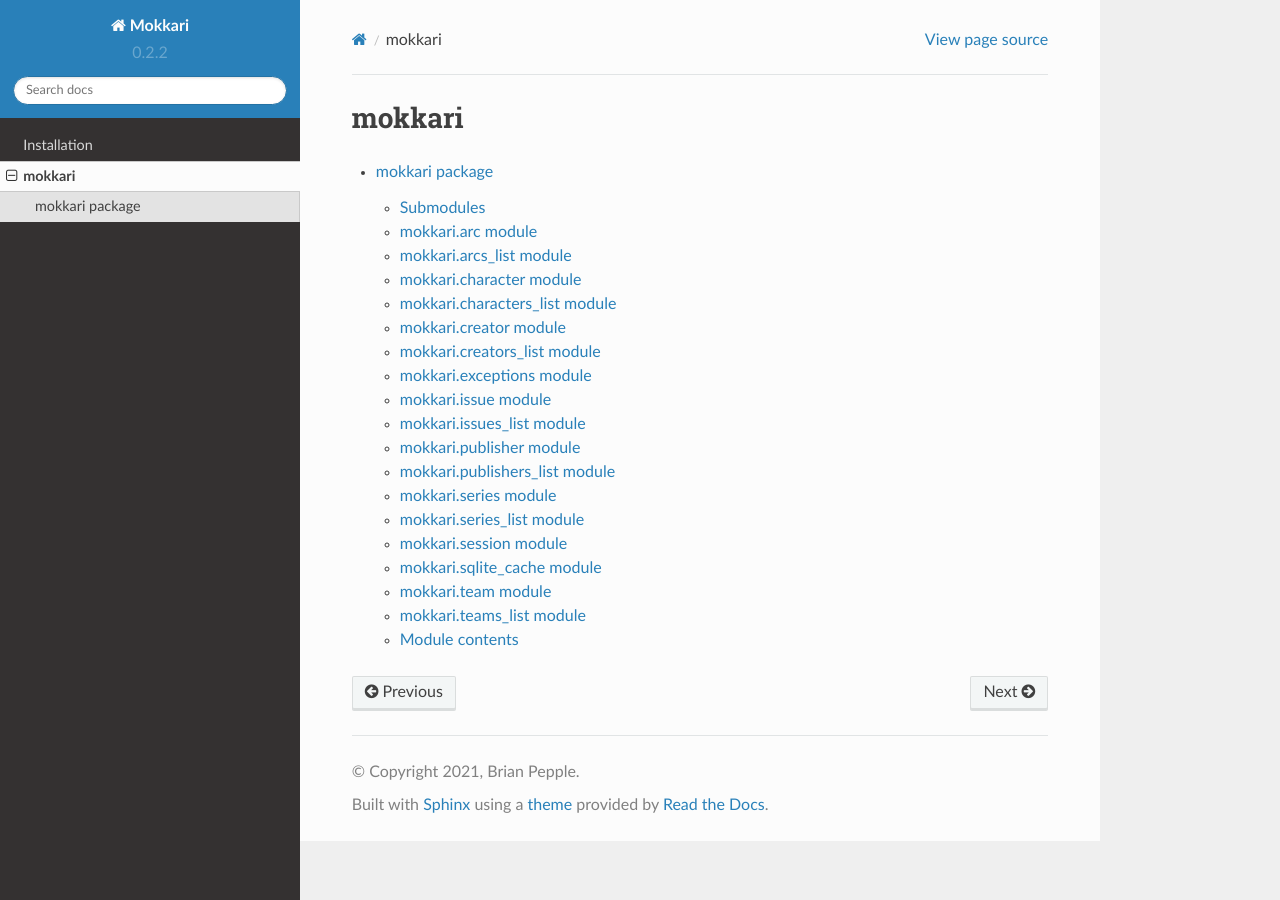
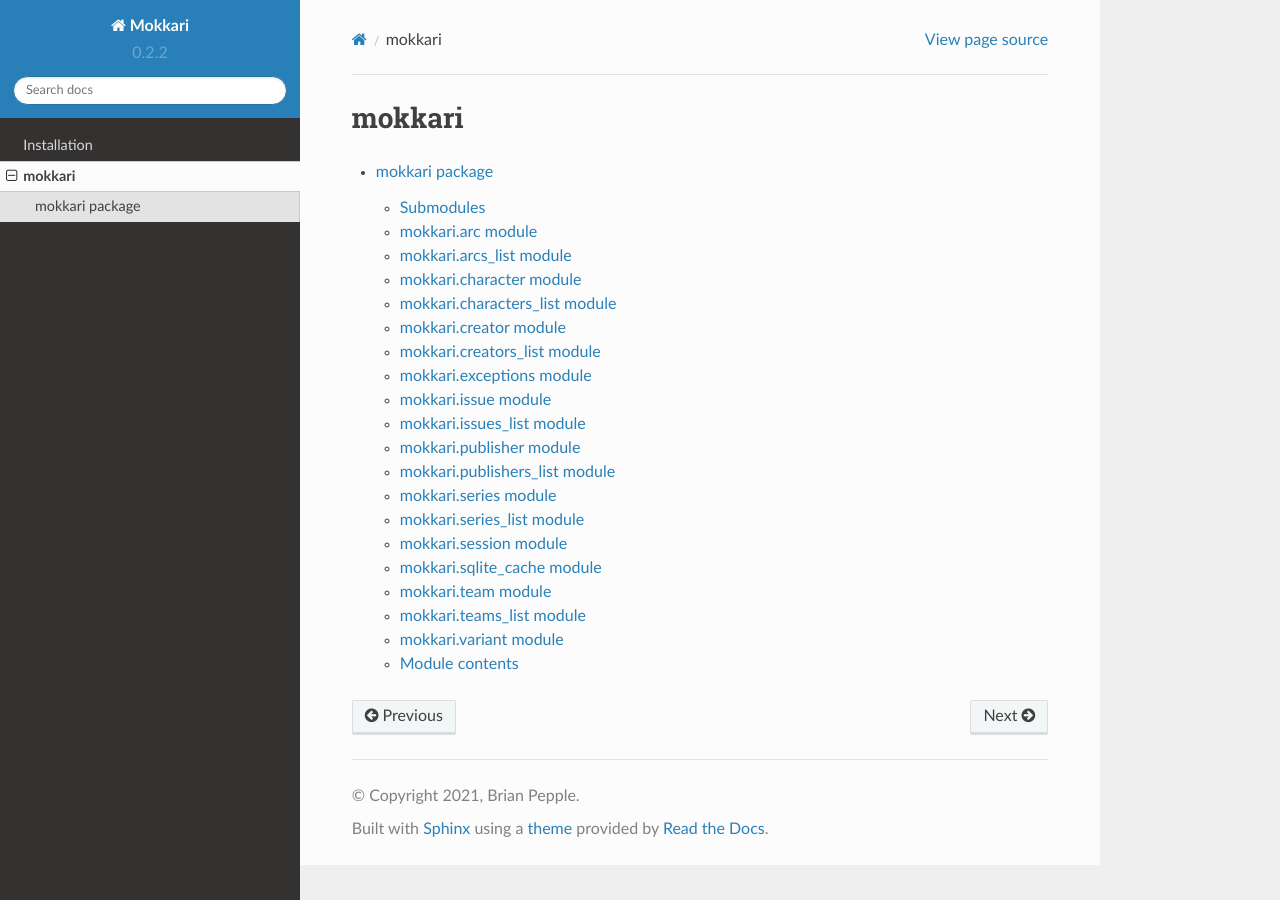
Before and after one commit to Metron-Project/mokkari, a Sphinx documentation site: the page built from docs/source/modules.rst, in a window 1280 px wide. Built offline with Sphinx 7.4.7 and the Read the Docs theme 2.0.0, drawn with Linux system fonts in a browser that asks for light colours; the version number is read from the project's files by our own code.

Commit message:
Add new module to docs

```diff
--- a/docs/source/mokkari.rst
+++ b/docs/source/mokkari.rst
@@ -140,6 +140,14 @@ mokkari.teams\_list module
    :undoc-members:
    :show-inheritance:
 
+mokkari.variant module
+----------------------
+
+.. automodule:: mokkari.variant
+   :members:
+   :undoc-members:
+   :show-inheritance:
+
 Module contents
 ---------------
 
```
